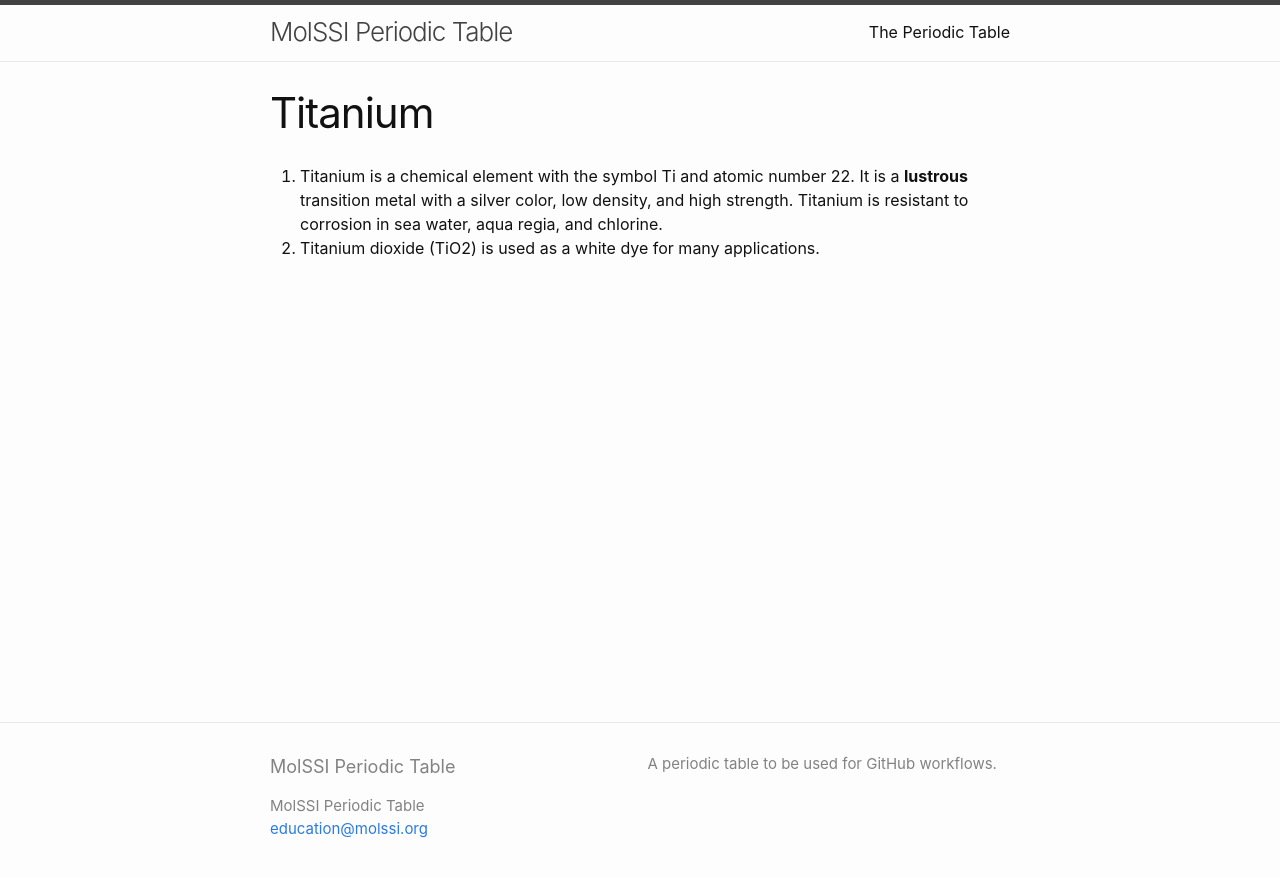
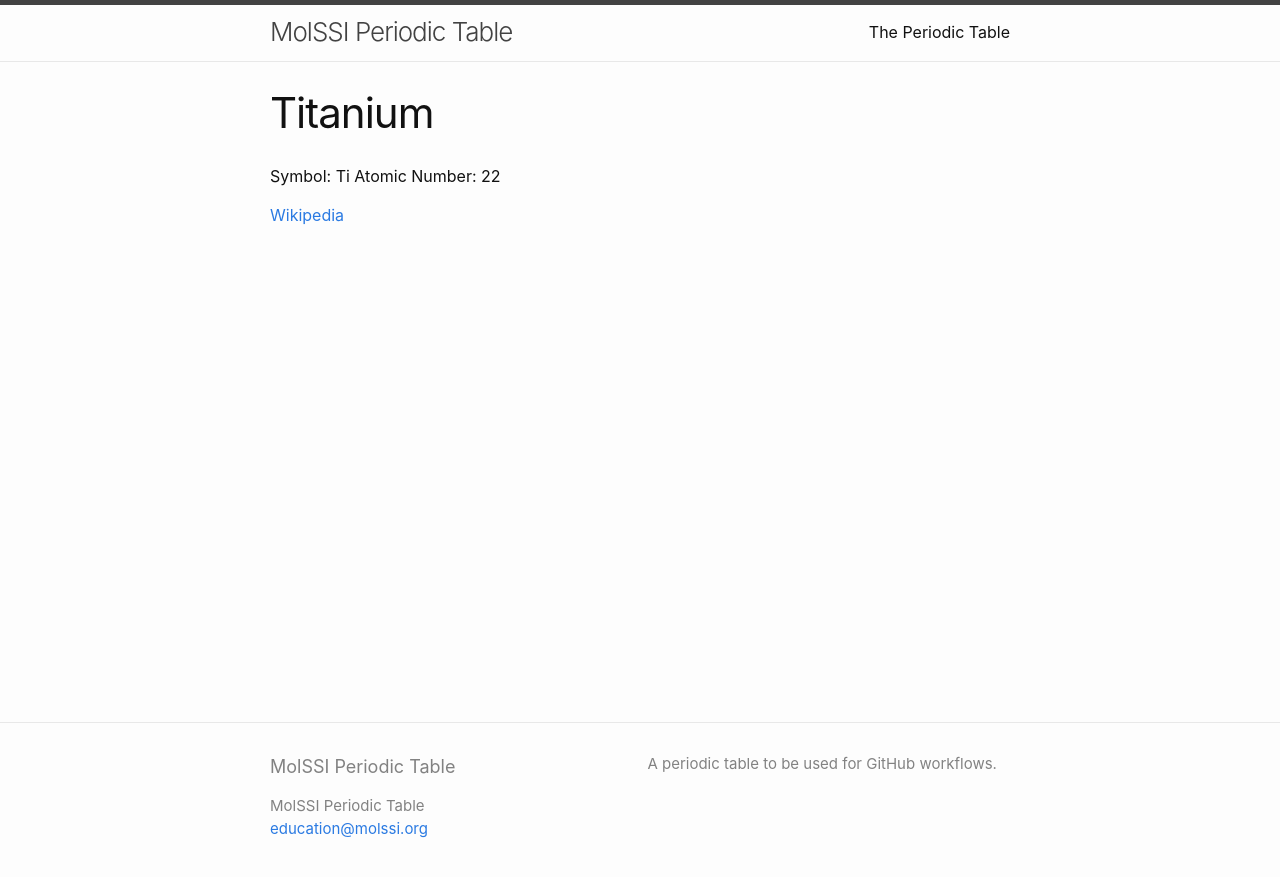
Before and after one commit to MolSSI-Education/periodic-table, a Jekyll site: the page built from elements/titanium.md, in a window 1280 px wide. Shown: the top 877 px of the page. Built offline with Jekyll 4.4.1, drawn with Linux system fonts in a browser that asks for light colours.

Commit message:
Adding webpage for Titanium

```diff
--- a/elements/titanium.md
+++ b/elements/titanium.md
@@ -3,5 +3,7 @@
 title: Titanium
 ---
 
-1. Titanium is a chemical element with the symbol Ti and atomic number 22. It is a **lustrous** transition metal with a silver color, low density, and high strength. Titanium is resistant to corrosion in sea water, aqua regia, and chlorine.
-2. Titanium dioxide (TiO2) is used as a white dye for many applications.
+Symbol: Ti
+Atomic Number: 22
+
+[Wikipedia](https://en.wikipedia.org/wiki/Titanium)
```
